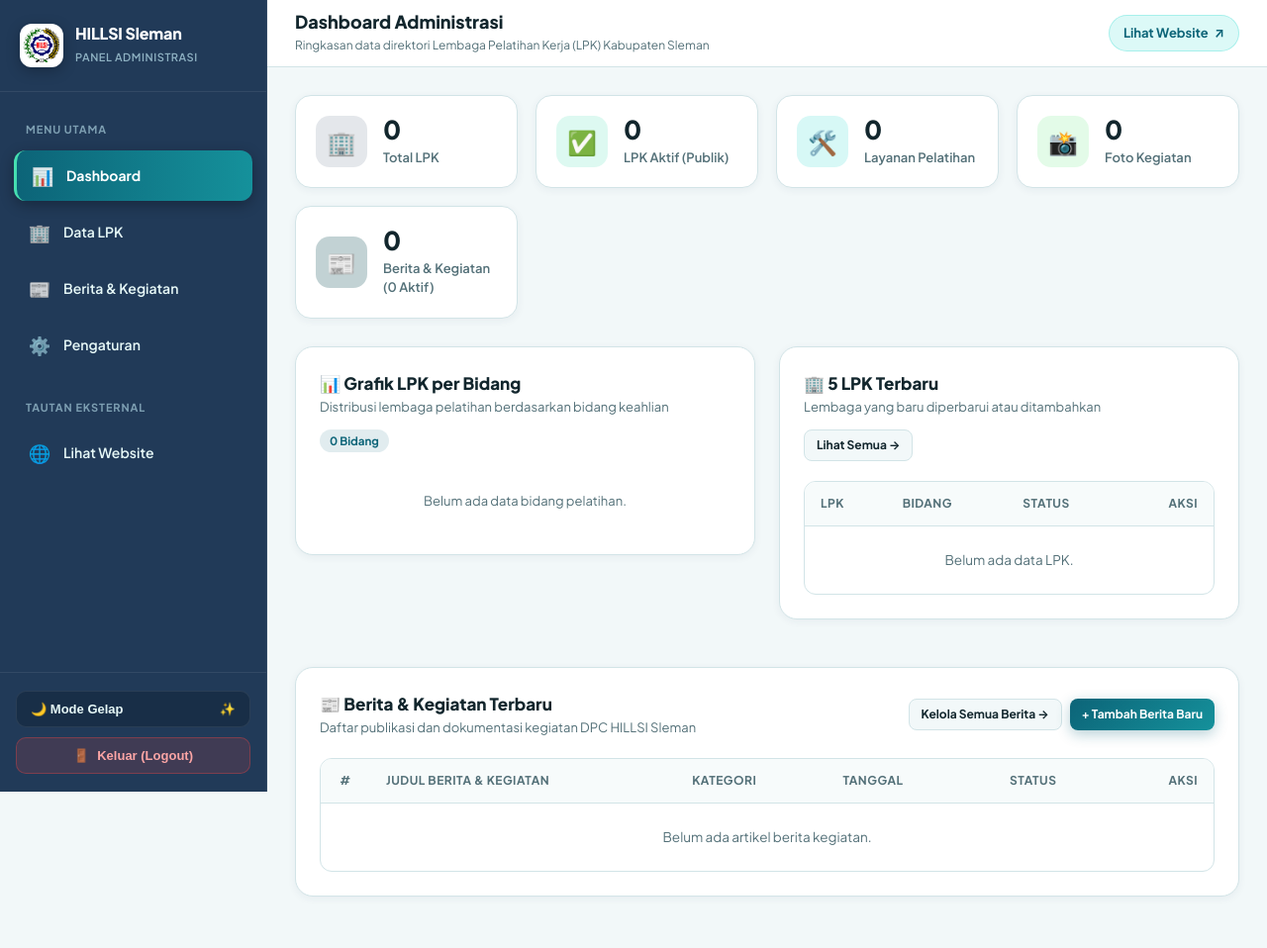
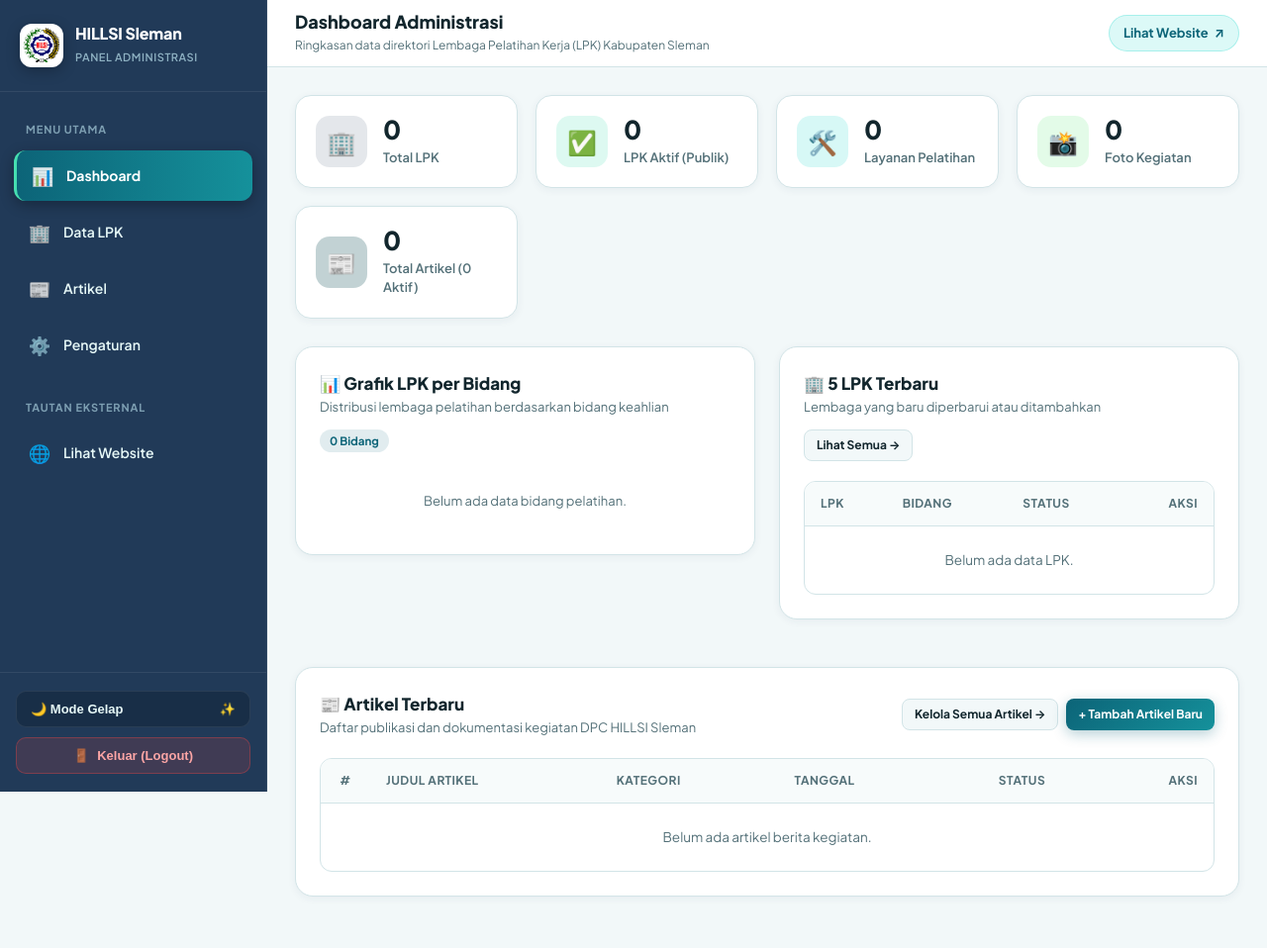
Before and after one commit to ismahanipml-max/hillsisleman.duckdns.org, a Laravel app: page /admin in a window 1280 px wide. Shown: the whole page at 99% size. Run offline with Laravel 12, Linux system fonts and the light colour scheme; a user stored in the database is signed in; data comes from the database, SQL or seed files in the repository; data that the repository does not hold is empty; parts of the project's set-up code (start-up, migrations or seed data) failed here and were passed over.

Commit message:
Rename Berita & Kegiatan to Artikel across frontend and admin dashboard

```diff
--- a/resources/views/admin/dashboard.blade.php
+++ b/resources/views/admin/dashboard.blade.php
@@ -53,7 +53,7 @@
         </div>
         <div class="stat-info">
             <h3>{{ $totalArticles }}</h3>
-            <p>Berita & Kegiatan ({{ $activeArticles }} Aktif)</p>
+            <p>Total Artikel ({{ $activeArticles }} Aktif)</p>
         </div>
     </div>
 </div>
@@ -165,19 +165,19 @@
 
 </div>
 
-<!-- Bagian Berita & Kegiatan Terbaru -->
+<!-- Bagian Artikel Terbaru -->
 <div class="card-box" style="margin-top: 24px;">
     <div class="card-header">
         <div>
-            <h2>📰 Berita & Kegiatan Terbaru</h2>
+            <h2>📰 Artikel Terbaru</h2>
             <p>Daftar publikasi dan dokumentasi kegiatan DPC HILLSI Sleman</p>
         </div>
         <div style="display: flex; gap: 8px;">
             <a href="{{ route('admin.articles.index') }}" class="btn btn-secondary btn-sm">
-                Kelola Semua Berita &rarr;
+                Kelola Semua Artikel &rarr;
             </a>
             <a href="{{ route('admin.articles.create') }}" class="btn btn-primary btn-sm">
-                + Tambah Berita Baru
+                + Tambah Artikel Baru
             </a>
         </div>
     </div>
@@ -187,7 +187,7 @@
             <thead>
                 <tr>
                     <th style="width: 50px; text-align: center;">#</th>
-                    <th>Judul Berita & Kegiatan</th>
+                    <th>Judul Artikel</th>
                     <th>Kategori</th>
                     <th>Tanggal</th>
                     <th style="text-align: center;">Status</th>
--- a/resources/views/layouts/admin.blade.php
+++ b/resources/views/layouts/admin.blade.php
@@ -859,7 +859,7 @@
 
             <a href="{{ route('admin.articles.index') }}" class="menu-link {{ request()->routeIs('admin.articles.*') ? 'active' : '' }}">
                 <span class="icon">📰</span>
-                <span>Berita & Kegiatan</span>
+                <span>Artikel</span>
             </a>
 
             <a href="{{ route('admin.settings.edit') }}" class="menu-link {{ request()->routeIs('admin.settings.*') ? 'active' : '' }}">
--- a/resources/views/layouts/public.blade.php
+++ b/resources/views/layouts/public.blade.php
@@ -16,7 +16,7 @@
   <a href="{{ url('/') }}">Beranda</a>
   <a href="{{ url('/#tentang') }}">Tentang</a>
   <a href="{{ url('/#lembaga') }}">LPK Pelatihan</a>
-  <a href="{{ url('/#kegiatan') }}">Kegiatan</a>
+  <a href="{{ url('/#kegiatan') }}">Artikel</a>
   <a href="{{ url('/#kontak') }}">Kontak</a>
 </nav>
 </div></header>
```
Also changed, not shown: resources/views/home.blade.php (+5 -5 lines).
